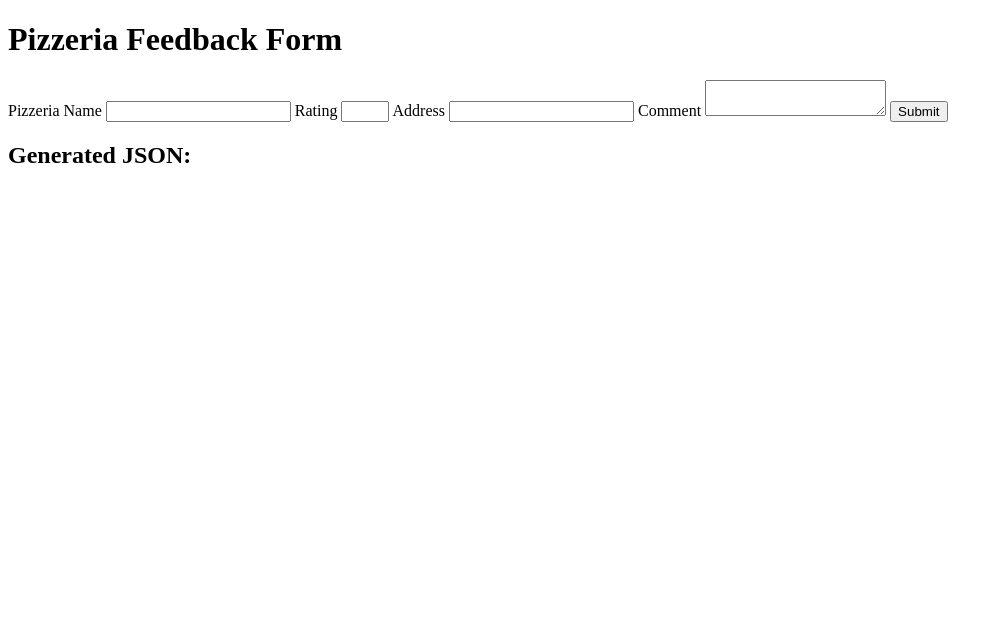
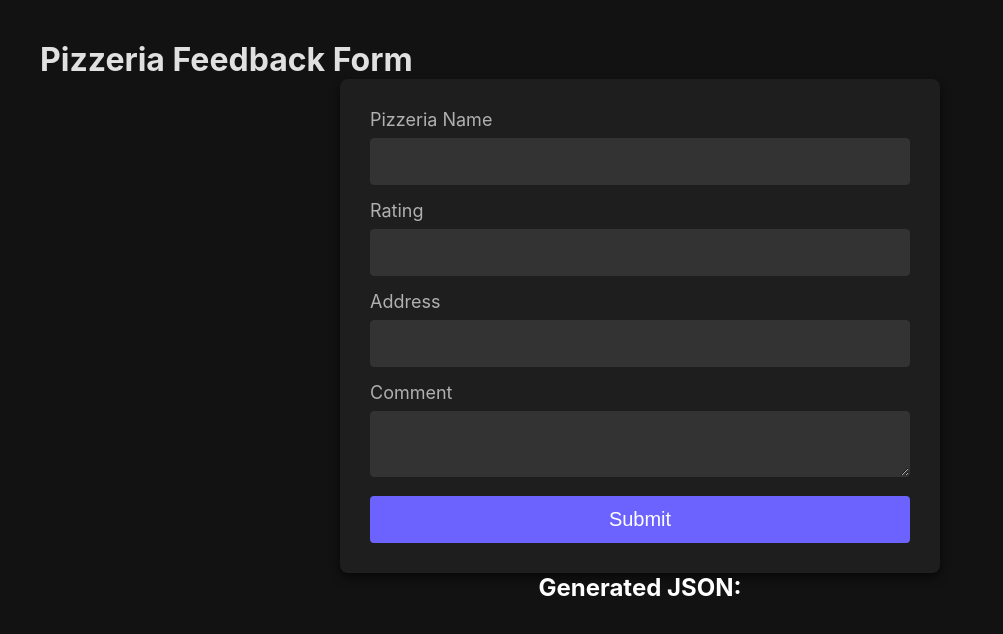
Before and after one commit to niprobin/pizzalyon, a website: page index.html in a window 1280 px wide. Shown: the whole page, without its empty margins (0-1003 px from the left). Drawn offline with Linux system fonts and the light colour scheme.

Commit message:
Styles for the form

```diff
--- a/index.html
+++ b/index.html
@@ -3,6 +3,7 @@
 <head>
   <meta charset="UTF-8">
   <meta name="viewport" content="width=device-width, initial-scale=1.0">
+  <link rel="stylesheet" href="./styles.css">
   <title>Pizzeria Form</title>
 </head>
 <body>
--- a/styles.css
+++ b/styles.css
@@ -6,71 +6,68 @@
 }
 
 body {
-  font-family: 'Arial', sans-serif;
-  background-color: #f4f4f9;
-  color: #333;
+  font-family: 'Inter', sans-serif;
+  background-color: #121212; /* Dark background */
+  color: #E0E0E0; /* Light gray text */
   padding: 20px;
+}
+
+h2 {
+  text-align: center;
+  font-size: 24px;
+  margin-bottom: 20px;
+  color: #fff; /* White heading */
 }
 
 /* Form Styling */
 form {
   max-width: 500px;
   margin: 0 auto;
-  background-color: #fff;
+  background-color: #1e1e1e; /* Dark form background */
   padding: 20px;
   border-radius: 8px;
-  box-shadow: 0 4px 8px rgba(0, 0, 0, 0.1);
-}
-
-h2 {
-  text-align: center;
-  font-size: 24px;
-  margin-bottom: 20px;
-  color: #444;
+  box-shadow: 0 4px 10px rgba(0, 0, 0, 0.6);
 }
 
 label {
   display: block;
   font-size: 16px;
   margin-bottom: 8px;
-  color: #555;
+  color: #B0B0B0; /* Light gray for labels */
 }
 
 input, textarea {
   width: 100%;
   padding: 12px;
   margin-bottom: 15px;
-  border: 1px solid #ddd;
+  border: 1px solid #333; /* Dark borders */
   border-radius: 4px;
+  background-color: #333; /* Dark input background */
+  color: #E0E0E0; /* Light text for inputs */
   font-size: 16px;
-  transition: border-color 0.3s;
+  transition: border-color 0.3s ease-in-out;
 }
 
 input:focus, textarea:focus {
-  border-color: #6c63ff;
+  border-color: #6c63ff; /* Highlight border on focus */
   outline: none;
-}
-
-textarea {
-  resize: vertical;
-  min-height: 100px;
 }
 
 /* Button Styling */
 button {
   width: 100%;
   padding: 12px;
-  background-color: #6c63ff;
+  background-color: #6c63ff; /* Netlify purple */
   color: #fff;
   border: none;
   border-radius: 4px;
   font-size: 18px;
   cursor: pointer;
-  transition: background-color 0.3s;
+  transition: background-color 0.3s ease;
 }
 
 button:hover {
-  background-color: #5a54e8;
+  background-color: #5a54e8; /* Darker purple on hover */
 }
 
 button:focus {
```
